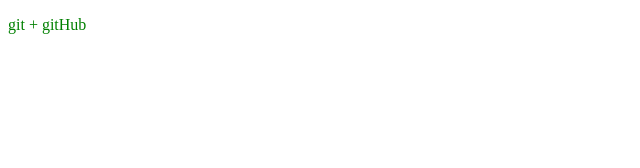
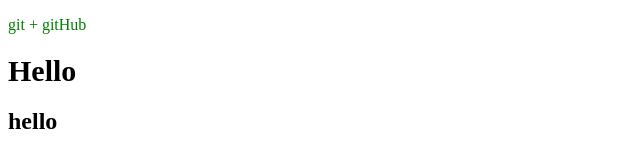
Before and after one commit to Ovchinnikov-Kirill/GitAgain, a plain HTML site: page index.html in a window 1280 px wide. Shown: the whole page, without its empty margins (0-640 px from the left). Drawn offline with Linux system fonts and the light colour scheme.

Commit message:
мои (не)первые изминения

```diff
--- a/index.html
+++ b/index.html
@@ -8,6 +8,7 @@
 </head>
 <body>
     <p>git + gitHub</p>
-
+    <h1>Hello</h1>
+    <h2>hello</h2>
 </body>
 </html>
--- a/style.css
+++ b/style.css
@@ -1,3 +1,6 @@
 p{
     color: green;
 }
+h1{
+    font-size: 30px;
+}
```
